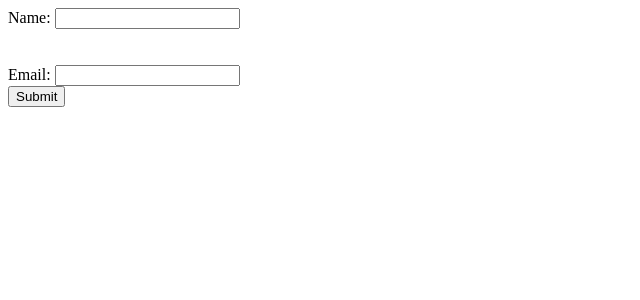
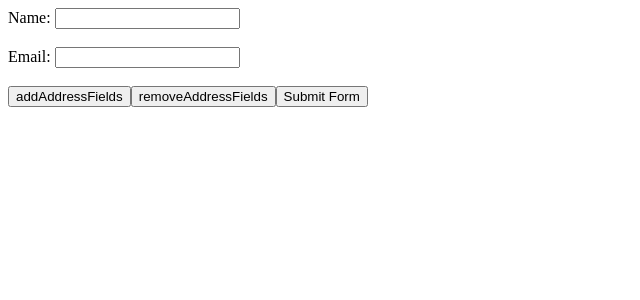
Before and after one commit to Swati4gupta/Reactive-form-with-validations, an Angular app: page / in a window 1280 px wide. Shown: the top 300 px of the page, without its empty margins (0-640 px from the left). Built offline with nearby package versions, Linux system fonts and the light colour scheme.

Commit message:
2 files modified

```diff
--- a/src/app/app.component.html
+++ b/src/app/app.component.html
@@ -1,8 +1,18 @@
 <form [formGroup]="form">
-Name: <input type="text" formControlName="name" id="name" [ngClass]="displayFieldCss('name')"/><br>
-  <div *ngIf="form.get('name').dirty && form.get('name').invalid"> Please inform your name</div>
-<br><br>
-Email:  <input type="email" formControlName="email" id="email" [ngClass]="displayFieldCss('email')"/><br>
-  <div  *ngIf="form.get('email').dirty && form.get('email').invalid"> Please inform your email</div>
-<button type="submit" (click)="onSubmit(form)">Submit</button>
+  Name: <input type="text" formControlName="name"/>
+  <div  *ngIf="isFieldValid('name')" [ngClass]="displayFieldCss('name')"> Please inform your name</div><br><br>
+  Email: <input type="email" formControlName="email">
+  <div  *ngIf="isFieldValid('email')" [ngClass]="displayFieldCss('email')" >Please inform your email</div>
+  <br><br>
+<div formArrayName="address" *ngFor="let addField of form.controls.address?.value;let i=index">
+<ng-container [formGroupName]="i">
+  Address Line1<input type="text" formControlName="addressLine1"/><br>
+  Address Line2<input type="text" formControlName="addressLine2"/>
+</ng-container>
+</div>
+ <button type="button" (click)="addAddressFields()">addAddressFields</button>
+  <button type="button" (click)="removeAddressFields()">removeAddressFields</button>
+  <button type="submit" (click)="submitForm()">Submit Form</button>
+
+
 </form>
--- a/src/app/app.component.ts
+++ b/src/app/app.component.ts
@@ -1,26 +1,58 @@
 import { Component,OnInit } from '@angular/core';
-import { FormControl,FormGroup,FormBuilder,Validators } from '@angular/forms';
+import { ReactiveFormsModule,FormGroup,Validators,FormArray,FormControl,FormBuilder} from '@angular/forms';
+
 @Component({
   selector: 'my-app',
   templateUrl: './app.component.html',
   styleUrls: [ './app.component.css' ]
 })
-export class AppComponent implements OnInit {
+export class AppComponent implements OnInit{
+  form:FormGroup;
+constructor(private formBuilder:FormBuilder){
 
-  form:FormGroup;
-  constructor(private formbuilder:FormBuilder){
+}
+ngOnInit(){
+  this.form=this.formBuilder.group({
+    name:['',Validators.required],
+    email:['',Validators.required],
+    address:this.formBuilder.array([])
+  })
 
-  }
-  ngOnInit(){
-   this.form= this.formbuilder.group({
-      name:['',Validators.required],
-      email:['',[Validators.required,Validators.email]]
-    })
+}
+  addAddressFields()
+  {
+    const addressForm=this.form.get('address') as FormArray;
+    addressForm.push(this.formBuilder.group({
+      addressLine1:[''],
+      addressLine2:['']
+      })
+    )
   }
 
-  isFieldValid(field){
-    return this.form.get(field).dirty && this.form.get(field).invalid;
+  removeAddressFields(){
+const addressForm = this.form.get('address') as FormArray;
+addressForm.removeAt(addressForm.length-1);
   }
+
+  submitForm(){
+    if(this.form.valid){
+      alert("form valid")
+    }else{
+     this.validateAllFields(this.form);
+    }
+  }
+
+  validateAllFields(form:FormGroup){
+     Object.keys(form.controls).forEach(field=>{
+       const control=form.get(field);
+        if(control instanceof FormControl){
+          control.markAsDirty({onlySelf:true});
+        }else if(control instanceof FormGroup){
+          this.validateAllFields(control);
+        }
+      })
+  }
+
   displayFieldCss(field){
 
     return {
@@ -29,22 +61,10 @@ export class AppComponent implements OnInit {
     }
   }
 
-onSubmit(){
- if(this.form.valid){
-      alert('form valid')
-    }else{
-      this.validateAllFields(this.form);
-    }
-}
-  validateAllFields(formgroup:FormGroup){
-      Object.keys(formgroup.controls).forEach(field=>{
-        const control=this.form.get(field);
-        if(control instanceof FormControl){
-          control.markAsDirty({onlySelf:true});
-        }else if(control instanceof FormGroup){
-          this.validateAllFields(control);
-        }
-      })
-    }
+  isFieldValid(field){
+    return this.form.get(field).dirty && this.form.get(field).invalid;
+  }
+
+
 
 }
```
